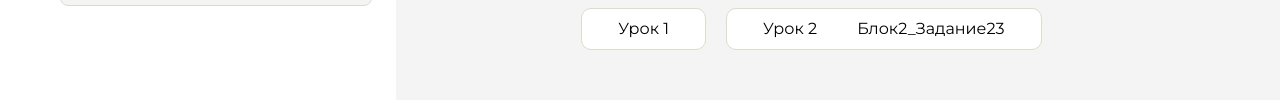
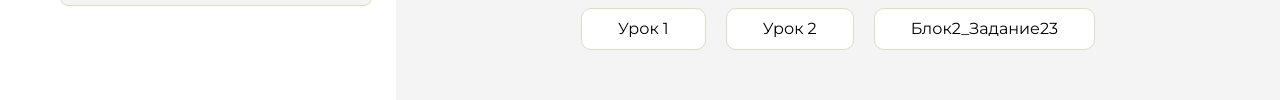
Before and after one commit to Scl3ld842/homework, a plain HTML site: page index.html in a window 1280 px wide. Shown: the part 230-330 px from the top of the page. Drawn offline with Linux system fonts and the light colour scheme.

Commit message:
Update index.html

```diff
--- a/index.html
+++ b/index.html
@@ -97,6 +97,7 @@
                     </li>
                     <li class="content__list-item">
                         <a href="Homework_Chapter2_part9">Урок 2</a>
+                    <li class="content__list-item">
                         <a href="2.22">Блок2_Задание23</a>
                     </li>
                 </ul>
```
